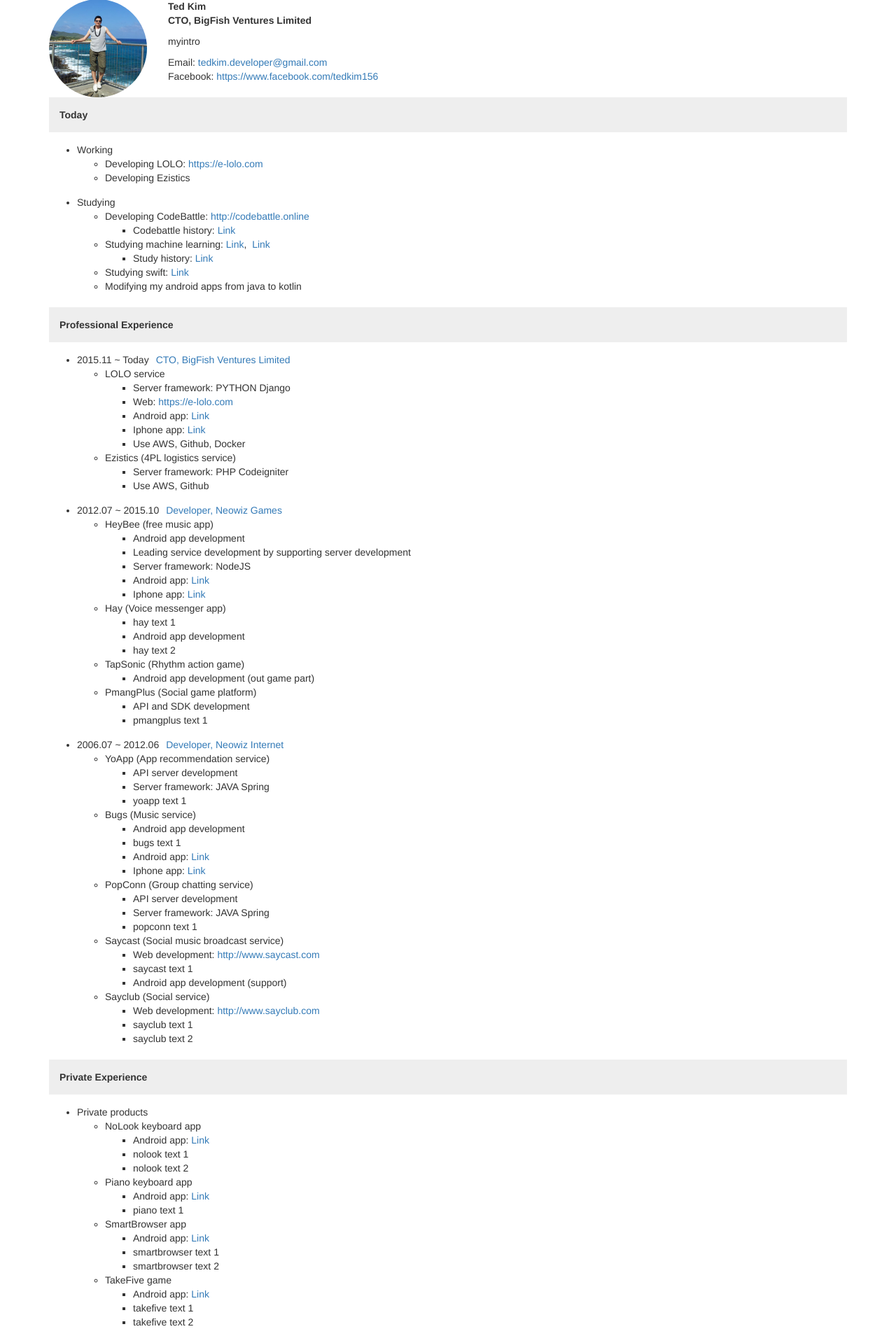
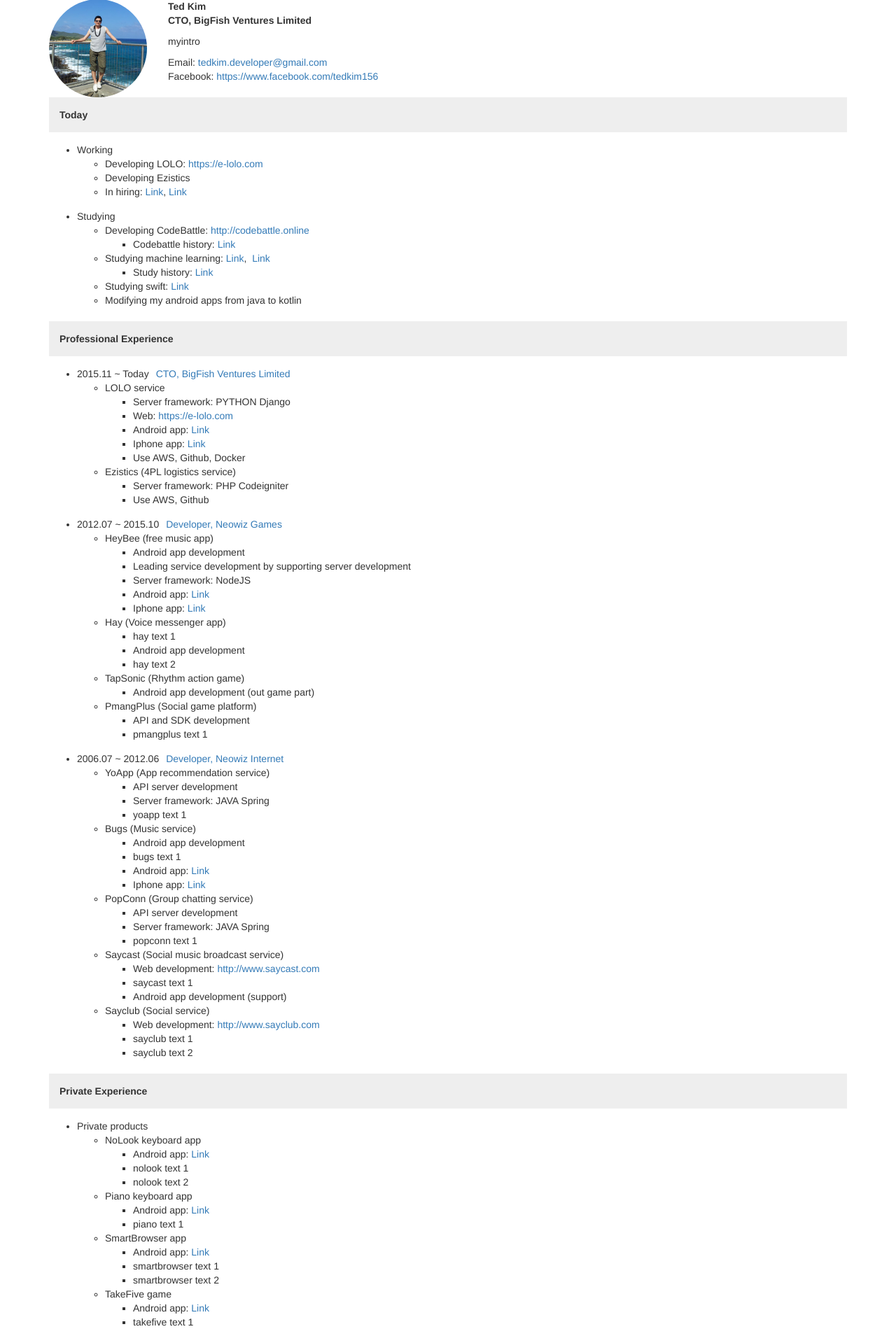
Before and after one commit to tedkim81/iamted, a Django app: page / in a window 1280 px wide. Shown: the part 71-1970 px from the top of the page at 70% size. Run offline with Django 3.2, Linux system fonts and the light colour scheme; some libraries are stand-ins or nearby versions.

Commit message:
Add hiring

```diff
--- a/app/templates/profile.html
+++ b/app/templates/profile.html
@@ -123,6 +123,7 @@
 				<ul>
 					<li>{% trans "Developing LOLO" %}: <a href="https://e-lolo.com" target="_blank">https://e-lolo.com</a></li>
 					<li>{% trans "Developing Ezistics" %}</li>
+					<li>{% trans "In hiring" %}: <a href="http://www.saramin.co.kr/zf_user/jobs/view?rec_idx=32250019" target="_blank">Link</a>,&nbsp;<a href="https://www.rocketpunch.com/jobs/16899/PYTHON-Django-%EA%B0%9C%EB%B0%9C%EC%9E%90-%EB%AA%A8%EC%A7%91" target="_blank">Link</a></li>
 				</ul>
 			</li>
 			<li class="cont-li">{% trans "Studying" %}
```
Also changed, not shown: locale/en/LC_MESSAGES/django.po, locale/ko/LC_MESSAGES/django.po, 2 other files.
